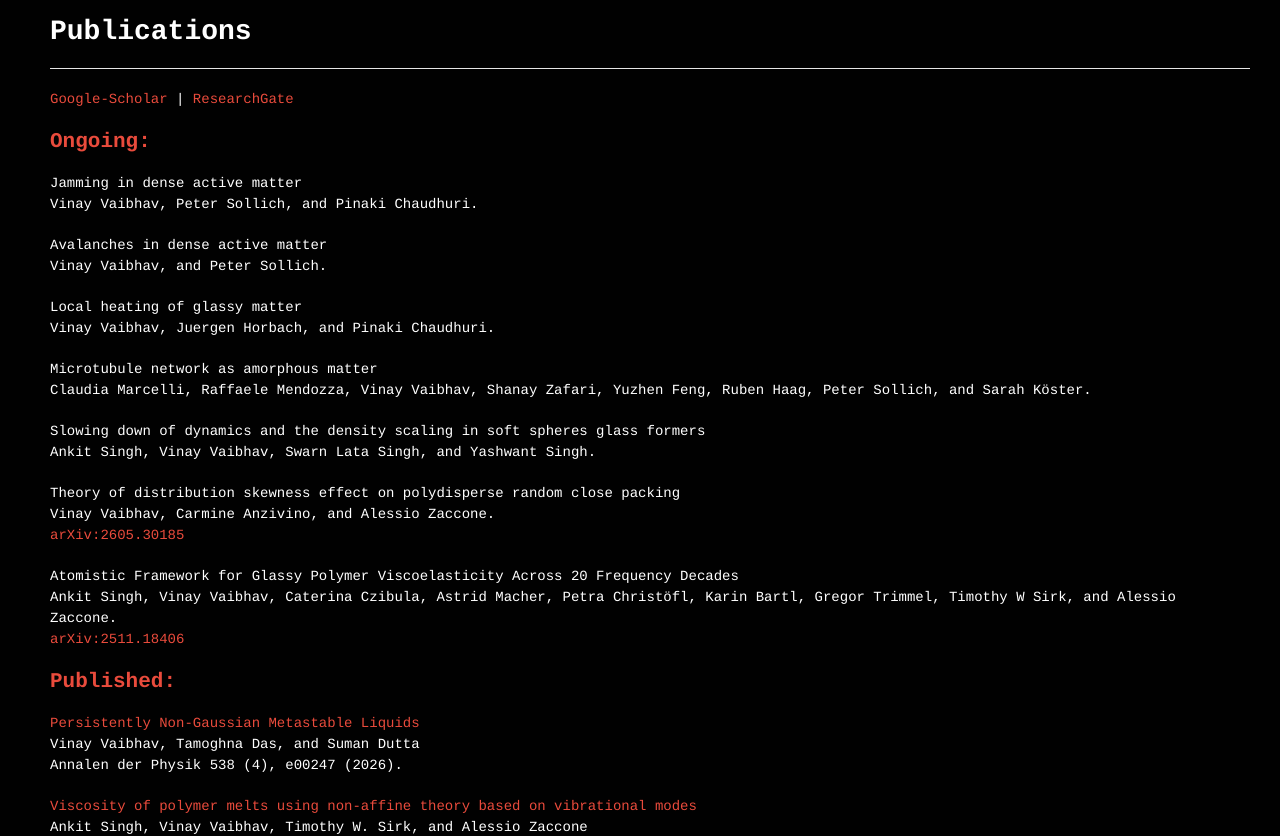
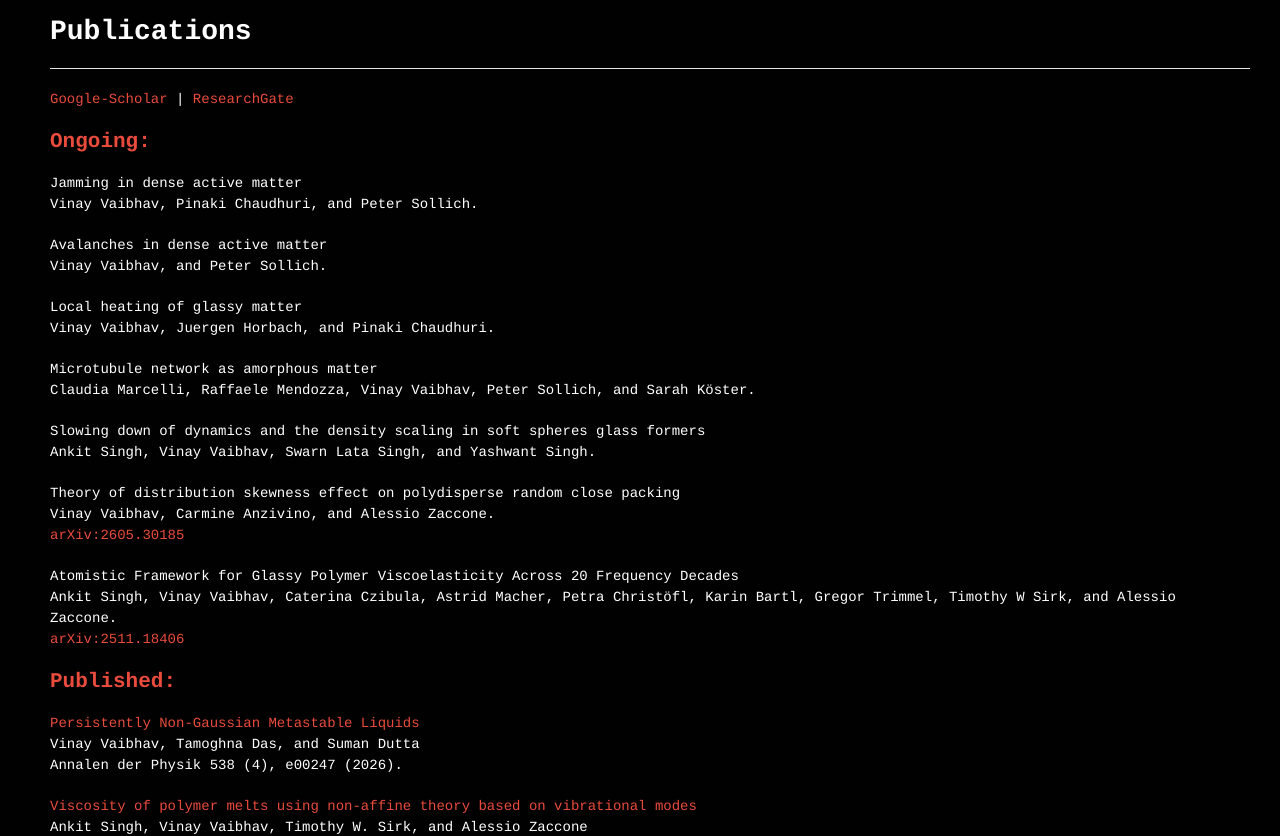
Before and after one commit to vinayphys/vinayphys.github.io, a Jekyll site: the page built from Publications.md, in a window 1280 px wide and 900 px high, scrolled down 828 px, cut to the strip 64-900 px from the top of the window. Built offline with Jekyll 4.4.1, drawn with Linux system fonts in a browser that asks for light colours; our own code applies the rules of GitHub Pages for plain Markdown files; a script that is not in the unit is left out.

Commit message:
Update Publications.md

```diff
--- a/Publications.md
+++ b/Publications.md
@@ -9,7 +9,7 @@ title: Publications
 ## Ongoing:
 
 Jamming in dense active matter
-Vinay Vaibhav, Peter Sollich, and Pinaki Chaudhuri.
+Vinay Vaibhav, Pinaki Chaudhuri, and Peter Sollich.
 
 Avalanches in dense active matter
 Vinay Vaibhav, and Peter Sollich.
@@ -18,7 +18,7 @@ Local heating of glassy matter
 Vinay Vaibhav, Juergen Horbach, and Pinaki Chaudhuri.
 
 Microtubule network as amorphous matter
-Claudia Marcelli, Raffaele Mendozza, Vinay Vaibhav, Shanay Zafari, Yuzhen Feng, Ruben Haag, Peter Sollich, and Sarah Köster.
+Claudia Marcelli, Raffaele Mendozza, Vinay Vaibhav, Peter Sollich, and Sarah Köster.
 
 Slowing down of dynamics and the density scaling in soft spheres glass formers
 Ankit Singh, Vinay Vaibhav, Swarn Lata Singh, and Yashwant Singh.
```
